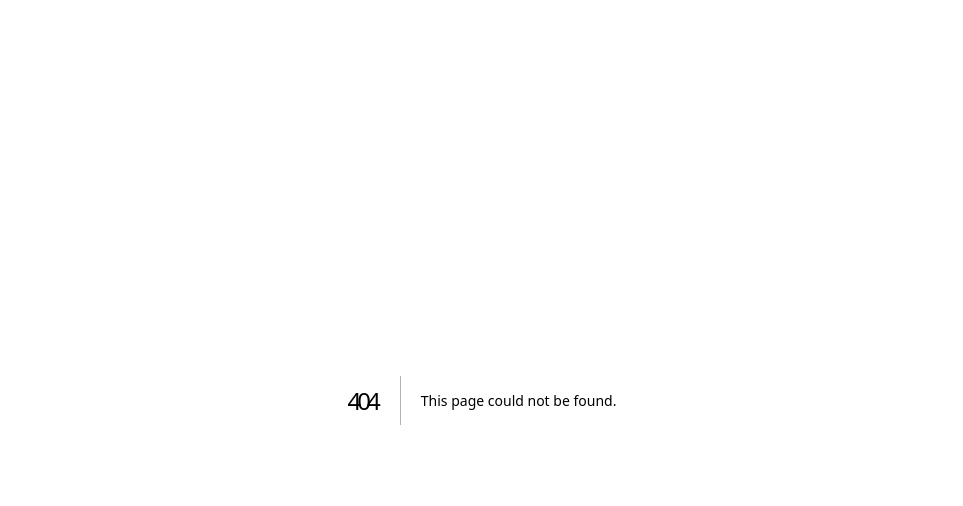
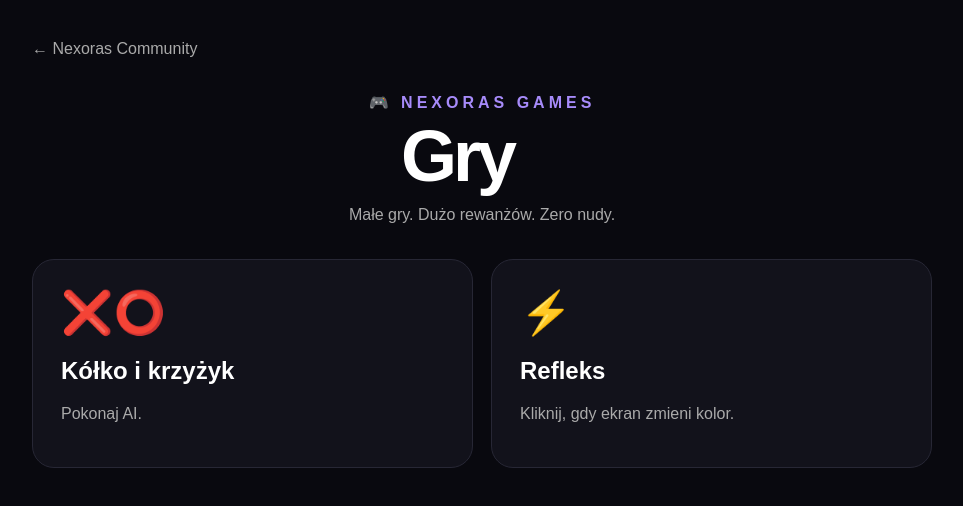
Before and after one commit to radekkarc1-crypto/Nexoras-Comunity, a Next.js app: page /games in a window 1280 px wide. Before the commit this address had no page. Shown: the top 506 px of the page, without its empty margins (158-1121 px from the left). Built offline with nearby package versions, Linux system fonts and the light colour scheme.

Commit message:
feat: add Nexoras games hub with tic-tac-toe and reaction game

```diff
--- /dev/null
+++ b/app/games/page.js
@@ -0,0 +1,25 @@
+"use client";
+
+import { useEffect, useState } from "react";
+
+const empty = Array(9).fill(null);
+const lines = [[0,1,2],[3,4,5],[6,7,8],[0,3,6],[1,4,7],[2,5,8],[0,4,8],[2,4,6]];
+function winner(b){for(const [a,c,d] of lines) if(b[a] && b[a]===b[c] && b[a]===b[d]) return b[a]; return b.every(Boolean)?"draw":null;}
+function ai(b){const free=b.map((v,i)=>v?null:i).filter(i=>i!==null); for(const i of free){const x=[...b];x[i]="O";if(winner(x)==="O")return x;} for(const i of free){const x=[...b];x[i]="X";if(winner(x)==="X"){const n=[...b];n[i]="O";return n;}} const order=[4,0,2,6,8,1,3,5,7].filter(i=>!b[i]); const n=[...b]; if(order.length)n[order[Math.floor(Math.random()*Math.min(3,order.length))]]="O"; return n;}
+
+export default function Games(){
+ const [game,setGame]=useState("menu"),[board,setBoard]=useState(empty),[thinking,setThinking]=useState(false),[score,setScore]=useState({wins:0,draws:0,losses:0});
+ const [reaction,setReaction]=useState({running:false,start:0,result:null});
+ function move(i){if(thinking||board[i]||winner(board))return;const n=[...board];n[i]="X";setBoard(n);if(winner(n))return finish(winner(n));setThinking(true);setTimeout(()=>{const a=ai(n);setBoard(a);setThinking(false);if(winner(a))finish(winner(a));},350)}
+ function finish(r){setScore(s=>({...s,wins:s.wins+(r==="X"?1:0),draws:s.draws+(r==="draw"?1:0),losses:s.losses+(r==="O"?1:0)}));}
+ function reset(){setBoard(empty);setThinking(false);}
+ function startReaction(){setReaction({running:false,start:performance.now(),result:null});setTimeout(()=>setReaction(r=>({...r,running:true,start:performance.now()})),Math.random()*1800+800)}
+ function clickReaction(){if(!reaction.running)return;setReaction(r=>({...r,running:false,result:Math.round(performance.now()-r.start)}))}
+ return <main style={{minHeight:"100vh",padding:"40px 20px",background:"#09090f",color:"white",fontFamily:"Arial,sans-serif"}}>
+  <div style={{maxWidth:900,margin:"0 auto"}}><a href="/" style={{color:"#aaa",textDecoration:"none"}}>← Nexoras Community</a>
+  <div style={{textAlign:"center",margin:"35px 0"}}><div style={{letterSpacing:4,color:"#a78bfa",fontWeight:700}}>🎮 NEXORAS GAMES</div><h1 style={{fontSize:"clamp(40px,8vw,72px)",margin:"10px 0"}}>Gry</h1><p style={{color:"#aaa"}}>Małe gry. Dużo rewanżów. Zero nudy.</p></div>
+  {game==="menu"&&<div style={{display:"grid",gridTemplateColumns:"repeat(auto-fit,minmax(250px,1fr))",gap:18}}>{[["❌⭕","Kółko i krzyżyk","Pokonaj AI.","ttt"],["⚡","Refleks","Kliknij, gdy ekran zmieni kolor.","reaction"]].map(([i,t,d,g])=><button key={g} onClick={()=>g==="ttt"?setGame(g):startReaction()||setGame(g)} style={{padding:28,borderRadius:22,border:"1px solid #272735",background:"#12121b",color:"white",textAlign:"left",cursor:"pointer"}}><div style={{fontSize:42}}>{i}</div><h2>{t}</h2><p style={{color:"#aaa"}}>{d}</p></button>)}</div>}
+  {game==="ttt"&&<section style={{maxWidth:430,margin:"0 auto",textAlign:"center"}}><button onClick={()=>setGame("menu")} style={{float:"left"}}>← Gry</button><h2>Kółko i krzyżyk</h2><p style={{color:"#aaa"}}>Ty: ❌ X • AI: ⭕ O</p><div style={{display:"grid",gridTemplateColumns:"repeat(3,1fr)",gap:8}}>{board.map((v,i)=><button key={i} onClick={()=>move(i)} style={{height:110,fontSize:44,borderRadius:15,border:"1px solid #333",background:"#15151f",color:"white"}}>{v}</button>)}</div><h3>{thinking?"🤖 AI myśli...":winner(board)==="X"?"🏆 Wygrałeś!":winner(board)==="O"?"🤖 AI wygrało!":winner(board)==="draw"?"🤝 Remis!":"Twój ruch"}</h3><button onClick={reset}>🔄 Nowa gra</button><p style={{color:"#aaa"}}>🏆 {score.wins} wygranych · 🤝 {score.draws} remisów · 🤖 {score.losses} porażek</p></section>}
+  {game==="reaction"&&<section style={{textAlign:"center"}}><button onClick={()=>setGame("menu")}>← Gry</button><h2>⚡ Refleks</h2><p style={{color:"#aaa"}}>Kliknij pole dokładnie wtedy, gdy zmieni się na zielone.</p><button onClick={reaction.running?clickReaction:startReaction} style={{width:"100%",height:350,borderRadius:25,border:0,background:reaction.running?"#22c55e":"#15151f",color:"white",fontSize:28,cursor:"pointer"}}>{reaction.result?`${reaction.result} ms 🎯`:reaction.running?"KLIKNIJ TERAZ!":"START"}</button>{reaction.result&&<p>Wynik: <b>{reaction.result} ms</b>. Spróbujesz zejść niżej? 😈</p>}</section>}
+  </div></main>
+}
```
